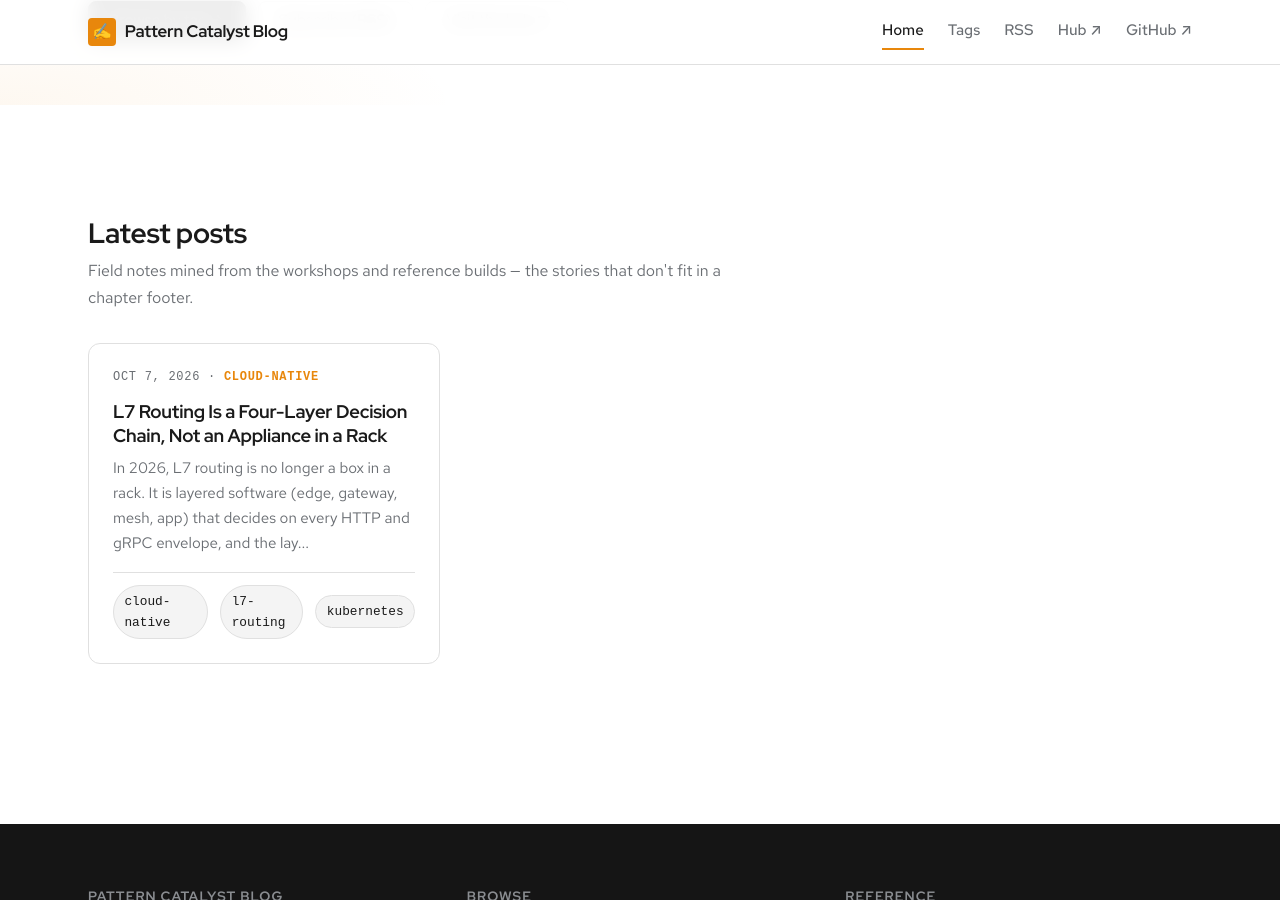
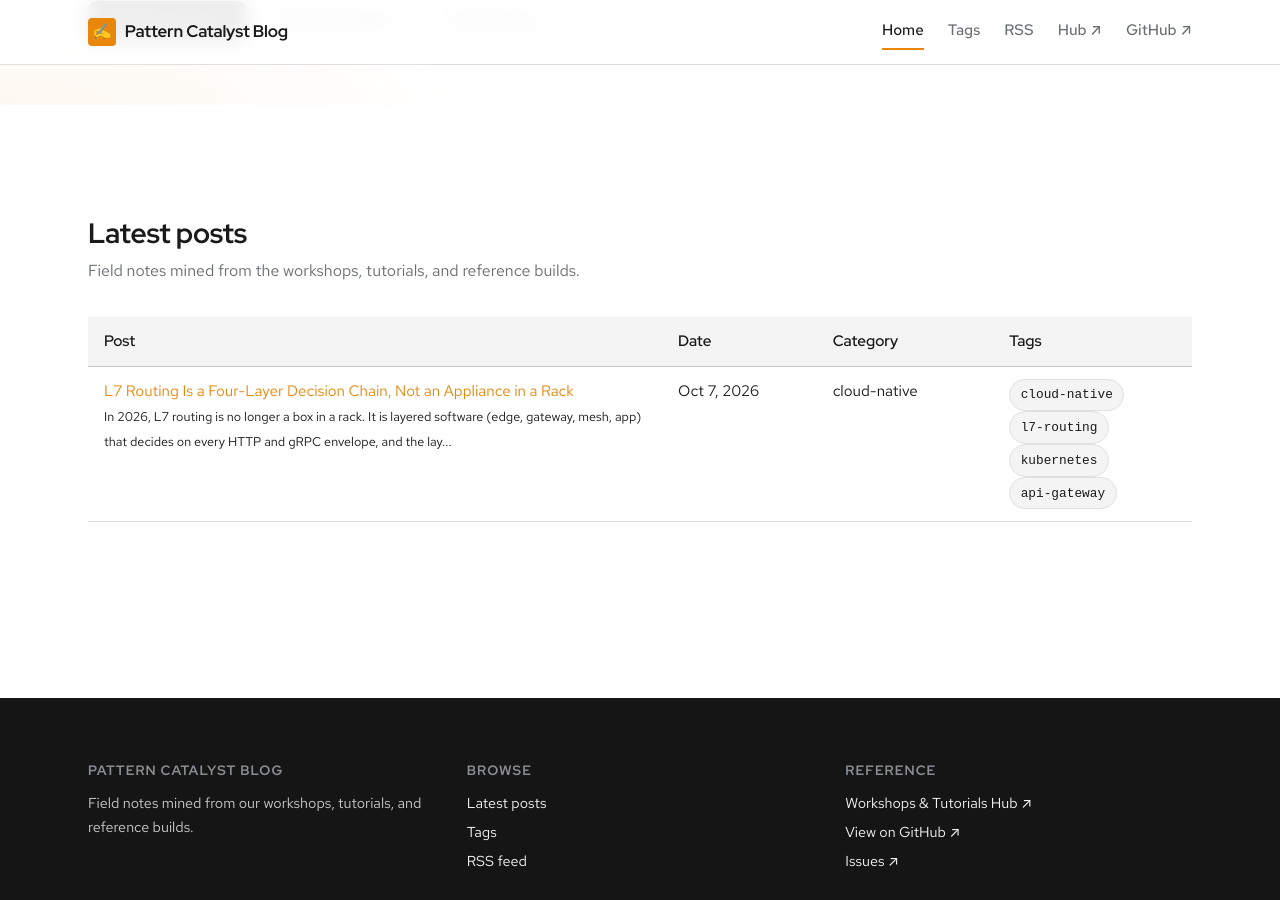
Before and after one commit to patterncatalyst/patterncatalyst-blog, a Jekyll site: the page built from index.html, in a window 1280 px wide and 900 px high, scrolled down 356 px. Built offline with Jekyll 4.4.1, drawn with Linux system fonts in a browser that asks for light colours; some web fonts are replaced; the list of posts is cut into pages by our own code.

Commit message:
site(blog): render post listings as a table (home + tag/category); drop post_card

```diff
--- a/_includes/post_card.html
+++ /dev/null
@@ -1,28 +0,0 @@
-{%- comment -%}
-  post_card.html — one .card for a post, used by the home page grid and the
-  tag/category autopages.
-
-  Usage:
-      {% include post_card.html post=post %}
-
-  Required: post (a Jekyll post/document object)
-{%- endcomment -%}
-
-{%- assign post = include.post -%}
-<a class="card" href="{{ post.url | relative_url }}">
-  <div class="card__eyebrow">
-    <time datetime="{{ post.date | date_to_xmlschema }}">{{ post.date | date: "%b %-d, %Y" }}</time>
-    {%- if post.categories.size > 0 -%}
-      <span aria-hidden="true"> · </span><strong>{{ post.categories | first }}</strong>
-    {%- endif -%}
-  </div>
-  <h3 class="card__title">{{ post.title }}</h3>
-  {%- if post.excerpt -%}
-    <p class="card__desc">{{ post.excerpt | strip_html | truncate: 160 }}</p>
-  {%- endif -%}
-  <div class="card__meta">
-    {%- for tag in post.tags limit: 3 -%}
-      <span class="chip">{{ tag }}</span>
-    {%- endfor -%}
-  </div>
-</a>
--- /dev/null
+++ b/_includes/post_table.html
@@ -0,0 +1,31 @@
+{%- comment -%}
+  post_table.html — a table of posts, used by the home page and the
+  tag/category autopages.
+
+  Usage:
+      {% include post_table.html posts=paginator.posts %}
+
+  Required: posts (a list of Jekyll post/document objects)
+{%- endcomment -%}
+{%- assign posts = include.posts -%}
+<table>
+  <colgroup>
+    <col style="width:52%"><col style="width:14%"><col style="width:16%"><col style="width:18%">
+  </colgroup>
+  <thead>
+    <tr><th>Post</th><th>Date</th><th>Category</th><th>Tags</th></tr>
+  </thead>
+  <tbody>
+    {%- for post in posts -%}
+    <tr>
+      <td>
+        <a href="{{ post.url | relative_url }}">{{ post.title }}</a>
+        {%- if post.excerpt -%}<br><small>{{ post.excerpt | strip_html | truncate: 160 }}</small>{%- endif -%}
+      </td>
+      <td><time datetime="{{ post.date | date_to_xmlschema }}">{{ post.date | date: "%b %-d, %Y" }}</time></td>
+      <td>{%- if post.categories.size > 0 -%}{{ post.categories | first }}{%- else -%}—{%- endif -%}</td>
+      <td>{%- for tag in post.tags limit: 4 -%}<span class="chip">{{ tag }}</span> {% endfor -%}</td>
+    </tr>
+    {%- endfor -%}
+  </tbody>
+</table>
--- a/_layouts/post_list.html
+++ b/_layouts/post_list.html
@@ -22,11 +22,7 @@ layout: default
     <h1 class="section-heading">{{ page.title }}</h1>
 
     {%- if paginator.posts.size > 0 -%}
-    <div class="cards">
-      {%- for post in paginator.posts -%}
-        {% include post_card.html post=post %}
-      {%- endfor -%}
-    </div>
+    {% include post_table.html posts=paginator.posts %}
     {%- else -%}
     <p class="section-sub">No posts here yet.</p>
     {%- endif -%}
--- a/index.html
+++ b/index.html
@@ -24,18 +24,13 @@ pagination:
   <div class="container">
     <h2 class="section-heading">Latest posts</h2>
     <p class="section-sub">
-      Field notes mined from the workshops and reference builds — the stories
-      that don't fit in a chapter footer.
+      Field notes mined from the workshops, tutorials, and reference builds.
     </p>
 
     {%- if paginator.posts.size > 0 -%}
-    <div class="cards">
-      {%- for post in paginator.posts -%}
-        {% include post_card.html post=post %}
-      {%- endfor -%}
-    </div>
+    {% include post_table.html posts=paginator.posts %}
     {%- else -%}
-    <p class="section-sub">No posts yet — check back soon.</p>
+    <p class="section-sub">No posts yet; check back soon.</p>
     {%- endif -%}
 
     {%- if paginator.total_pages > 1 -%}
```
